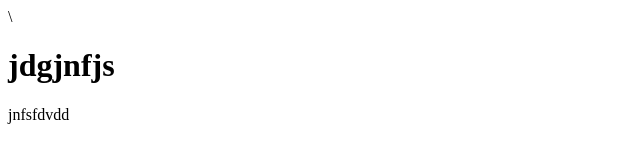
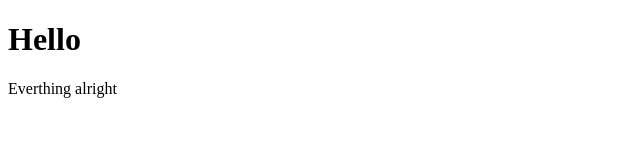
Before and after one commit to NagaSaiRaghu/Profile-Card, a plain HTML site: page main.html in a window 1280 px wide. Shown: the whole page, without its empty margins (0-640 px from the left). Drawn offline with Linux system fonts and the light colour scheme.

Commit message:
Update main.html

```diff
--- a/main.html
+++ b/main.html
@@ -1,10 +1,10 @@
 <!Doctype html>
   <html>
     <head>
-      <title>Hi my first web page</title>\
+      <title>Hi my first web page</title>
     </head>
     <body>
-      <h1>jdgjnfjs</h1>
-      <p> jnfsfdvdd</p>
+      <h1>Hello</h1>
+      <p> Everthing alright</p>
     </body>
   </html>
```
